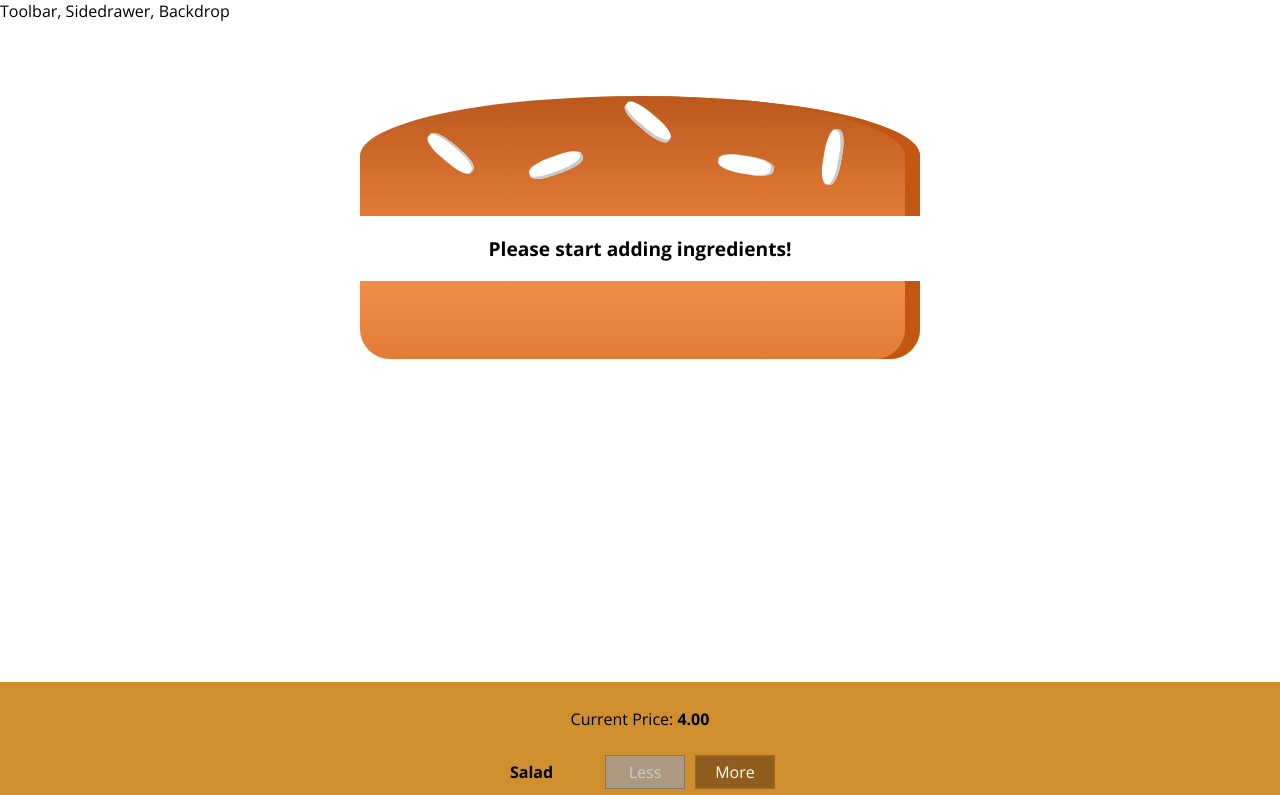
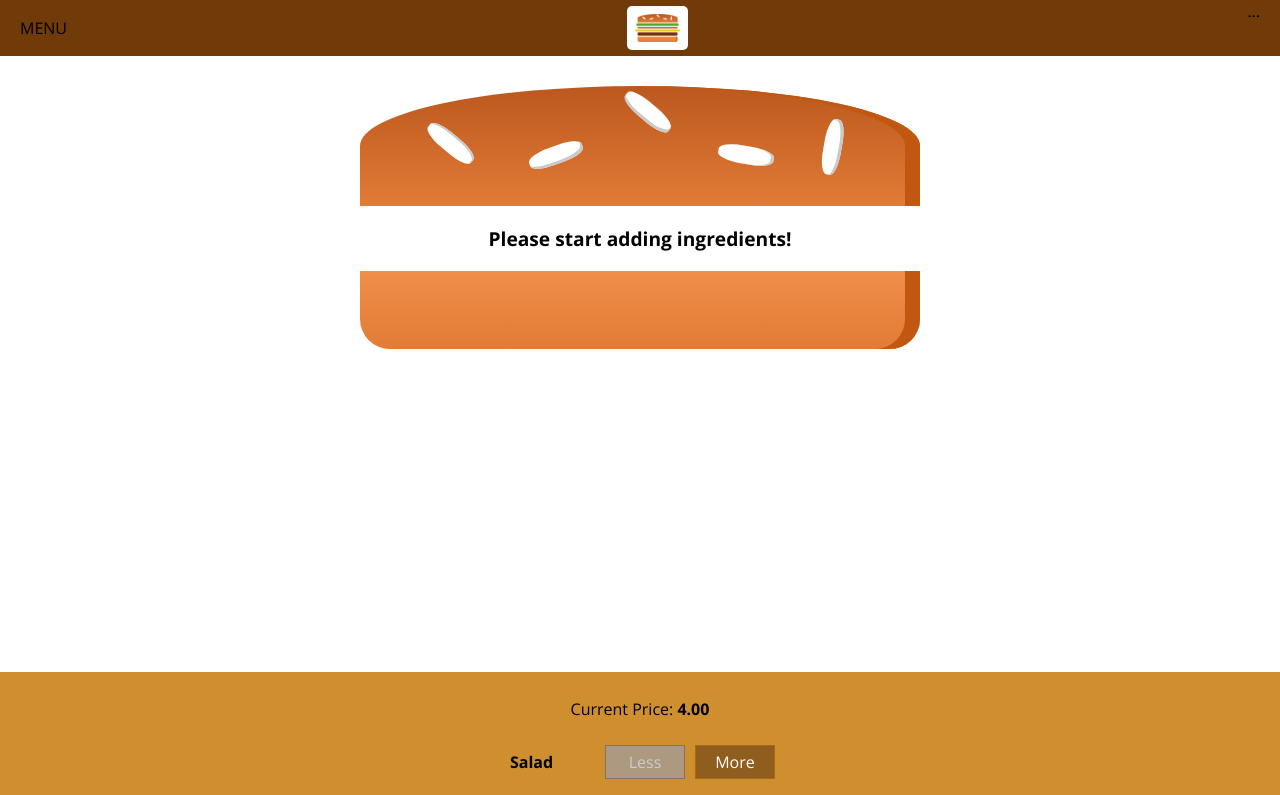
Before and after one commit to ebozkurt93/react-course-burger-builder, a React app: page / in a window 1280 px wide. Shown: the top 795 px of the page. Built offline with nearby package versions, Linux system fonts and the light colour scheme.

Commit message:
video 127

```diff
--- a/src/components/Burger/Order Summary/OrderSummary.js
+++ b/src/components/Burger/Order Summary/OrderSummary.js
@@ -1,6 +1,7 @@
 import React from 'react';
 
 import Aux from '../../../hoc/Aux_';
+import Button from '../../UI/Button/Button';
 
 const orderSummary = (props) => {
     const ingredientSummary = Object.keys(props.ingredients)
@@ -16,7 +17,10 @@
             <ul>
                 {ingredientSummary}
             </ul>
+            <p><strong>Total Price: {props.price.toFixed(2)}</strong></p>
             <p>Continue to checkout?</p>
+            <Button btnType="Danger" clicked={props.purchaseCanceled}>CANCEL</Button>
+            <Button btnType="Success" clicked={props.purchaseContinued}>CONTINUE</Button>
         </Aux>
     );
 
--- a/src/components/Layout/Layout.css
+++ b/src/components/Layout/Layout.css
@@ -1,3 +1,3 @@
 .Content {
-    margin-top: 60px;
+    margin-top: 72px;
 }
--- a/src/components/Layout/Layout.js
+++ b/src/components/Layout/Layout.js
@@ -2,10 +2,11 @@
 
 import Aux from '../../hoc/Aux_';
 import classes from './Layout.css';
+import Toolbar from '../Navigation/Toolbar/Toolbar';
 
 const layout = (props) => (
     <Aux>
-        <div>Toolbar, Sidedrawer, Backdrop</div>
+        <Toolbar></Toolbar>
         <main className={classes.Content}>
             {props.children}
         </main>
--- /dev/null
+++ b/src/components/Navigation/Logo/Logo.css
@@ -0,0 +1,11 @@
+.Logo {
+    background-color: white;
+    padding: 8px;
+    height: 80%;
+    box-sizing: border-box;
+    border-radius: 5px;
+}
+
+.Logo img {
+    height: 100%;
+}
--- /dev/null
+++ b/src/components/Navigation/Logo/Logo.js
@@ -0,0 +1,13 @@
+import React from 'react';
+
+import burgerLogo from '../../../assets/Images/127 burger-logo.png';
+import classes from './Logo.css';
+
+
+const logo = (props) => (
+    <div className={classes.Logo} >
+        <img src={burgerLogo} alt="MyBurger"/>
+    </div>
+);
+
+export default logo;
--- /dev/null
+++ b/src/components/Navigation/Toolbar/Toolbar.css
@@ -0,0 +1,18 @@
+.Toolbar {
+    height: 56px;
+    width: 100%;
+    position: fixed;
+    top: 0;
+    left: 0;
+    background-color: #703B09;
+    display: flex;
+    justify-content: space-between;
+    align-items: center;
+    padding: 0 20px;
+    box-sizing: border-box;
+    z-index: 90;
+}
+
+.Toolbar nav {
+    height: 100%;
+}
--- /dev/null
+++ b/src/components/Navigation/Toolbar/Toolbar.js
@@ -0,0 +1,16 @@
+import React from 'react';
+
+import classes from './Toolbar.css';
+import Logo from '../Logo/Logo';
+
+const toolbar = (props) => (
+    <header className={classes.Toolbar}>
+        <div>MENU</div>
+        <Logo/>
+        <nav>
+            ...
+        </nav>
+    </header>
+);
+
+export default toolbar;
--- /dev/null
+++ b/src/components/UI/Button/Button.css
@@ -0,0 +1,24 @@
+.Button {
+    background-color: transparent;
+    border: none;
+    color: white;
+    outline: none;
+    cursor: pointer;
+    font: inherit;
+    padding: 10px;
+    margin: 10px;
+    font-weight: bold;
+}
+
+.Button:first-of-type {
+    margin-left: 0;
+    padding-left: 0;
+}
+
+.Success {
+    color: #5C9210;
+}
+
+.Danger {
+    color: #944317;
+}
--- /dev/null
+++ b/src/components/UI/Button/Button.js
@@ -0,0 +1,12 @@
+import React from 'react';
+import classes from './Button.css';
+
+
+
+const button = (props) => (
+    <button
+    className={[classes.Button, classes[props.btnType]].join(' ')}
+    onClick={props.clicked}>{props.children}</button>
+);
+
+export default button;
--- a/src/containers/BurgerBuilder/BurgerBuilder.js
+++ b/src/containers/BurgerBuilder/BurgerBuilder.js
@@ -75,6 +75,10 @@
         this.setState({ purchasing: false });
     }
 
+    purchaseContinueHandler = () => {
+        alert('Continue');
+    }
+
 render() {
     const disabledInfo = {
         ...this.state.ingredients
@@ -86,7 +90,10 @@
         <Aux>
             <Modal show={this.state.purchasing}
             modalClosed={this.purchaseCancelHandler}>
-                <OrderSummary ingredients={this.state.ingredients} />
+                <OrderSummary ingredients={this.state.ingredients}
+                purchaseCanceled={this.purchaseCancelHandler}
+                purchaseContinued={this.purchaseContinueHandler}
+                price={this.state.totalPrice} />
             </Modal>
             <Burger ingredients={this.state.ingredients} />
             <BuildControls
```
Also changed, not shown: src/assets/Images/127 burger-logo.png (added).
